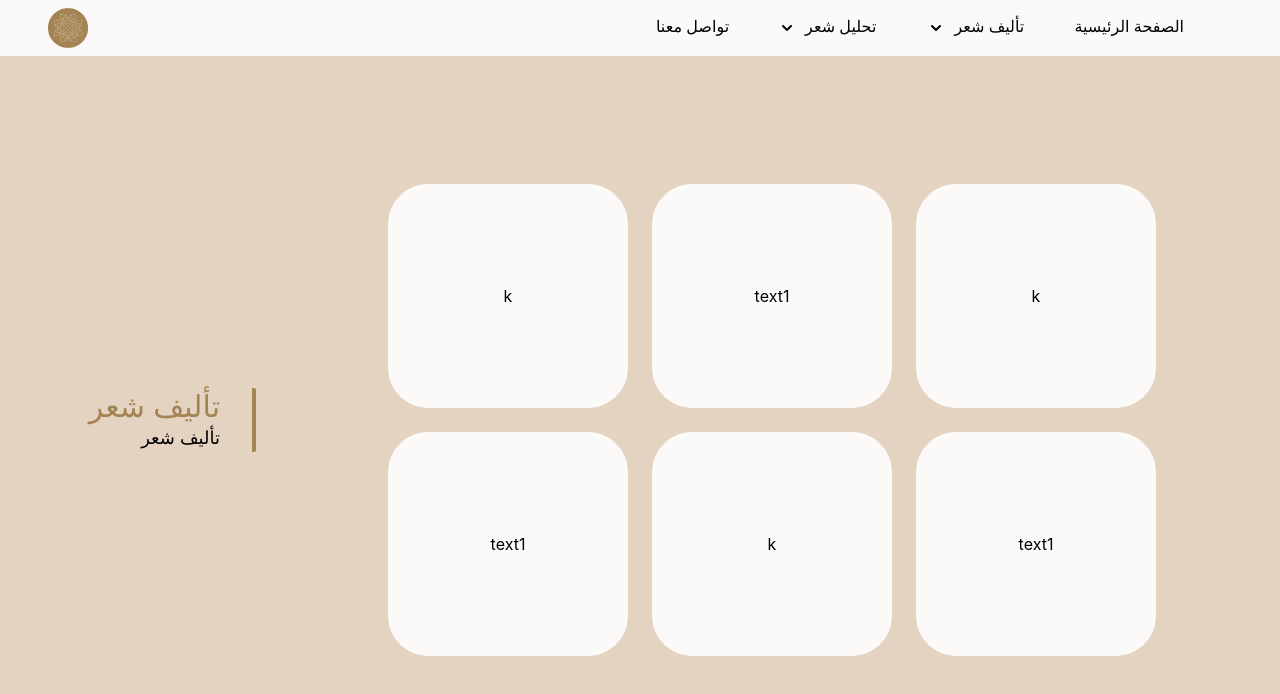
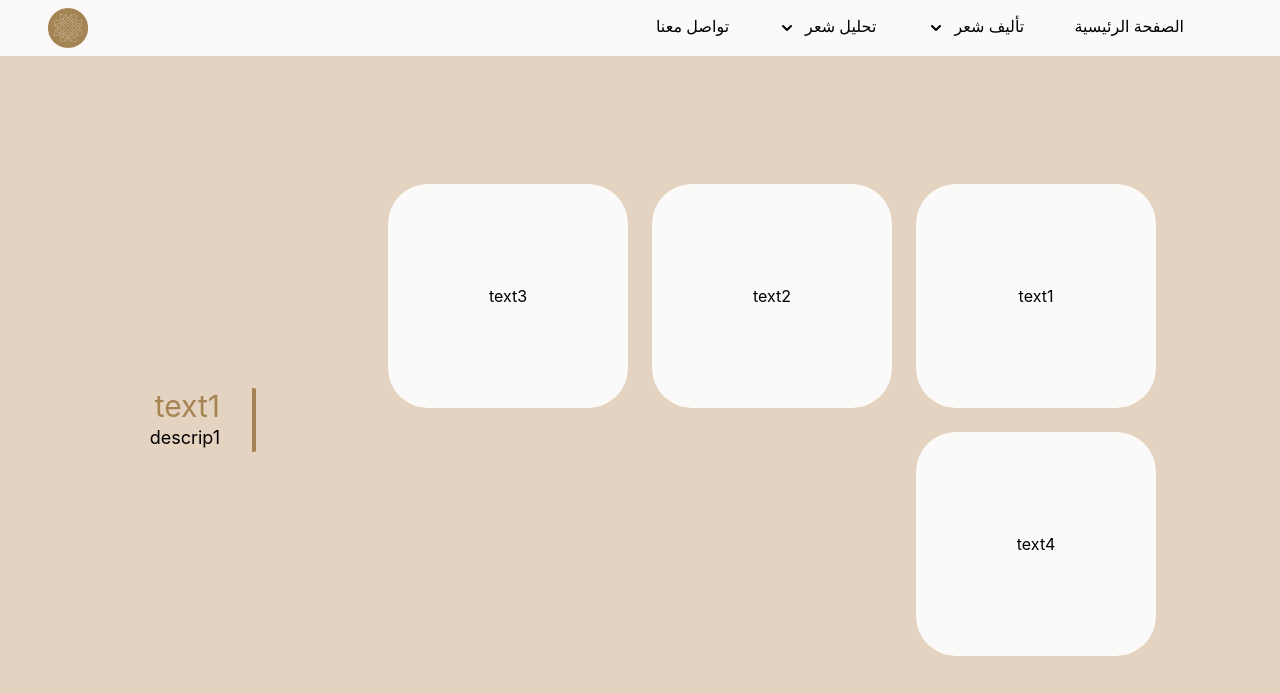
Before and after one commit to wadjih-bencheikh18/arabicthon-front, a React (Create React App) app: page /create in a window 1280 px wide. Shown: the top 694 px of the page. Built offline with nearby package versions, Linux system fonts and the light colour scheme.

Commit message:
change struct

```diff
--- a/src/sections/ChoiceTa2lif.jsx
+++ b/src/sections/ChoiceTa2lif.jsx
@@ -1,40 +1,43 @@
+import { useState } from "react";
+
 export function ChoiceTa2lif() {
+  const [index, setIndex] = useState(0);
   const functionalities = [
-    "k",
-    "text1",
-    "k",
-    "text1",
-    "k",
-    "text1",
-    "k",
-    "text1",
-    "k",
-    "text1",
-    "k",
-    "text1",
-    "k",
-    "text1",
-    "k",
-    "text1",
-    "k",
-    "text1",
-    "k",
-    "text1",
+    {
+      short: "text1",
+      long: "descrip1",
+    },
+    {
+      short: "text2",
+      long: "descrip2",
+    },
+    {
+      short: "text3",
+      long: "descrip3",
+    },
+    {
+      short: "text4",
+      long: "descrip4",
+    },
   ];
   return (
     <div className="flex h-screen pt-10 justify-end items-center">
       <div className="text-right border-r-4 rounded-sm border-[#A58453] pr-8">
-        <div className="text-3xl text-[#A58453]">تأليف شعر</div>
-        <div className="text-lg">تأليف شعر</div>
+        <div className="text-3xl text-[#A58453]">
+          {functionalities[index].short}
+        </div>
+        <div className="text-lg">{functionalities[index].long}</div>
       </div>
+
       {/* container */}
       <div className="flex flex-wrap flex-row-reverse h-[31.5rem] w-[54rem] mx-20 overflow-y-scroll items-center px-5 pt-4">
         {functionalities.map((functionality, key) => (
           <div
+            onClick={() => setIndex((index) => functionality.index)}
             key={key}
             className="bg-[#FBFAF8] rounded-[40px] w-60 h-56 flex justify-center items-center mr-6 mb-6"
           >
-            {functionality}
+            {functionality.short}
           </div>
         ))}
       </div>
```
